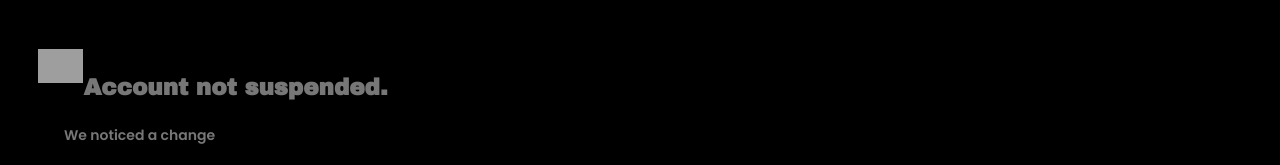
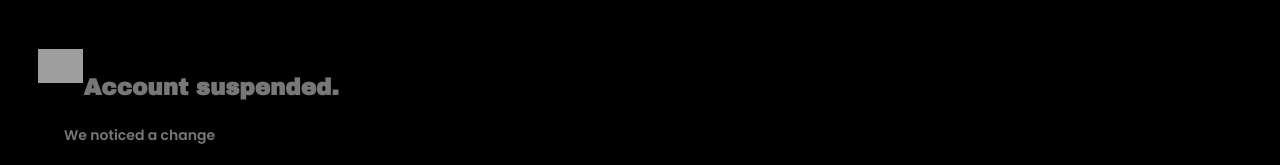
Before and after one commit to Issa51/pay12, a plain HTML site: page index.html in a window 1280 px wide. Shown: the top 165 px of the page. Drawn offline with Linux system fonts and the light colour scheme; grey boxes are pictures that could not be loaded.

Commit message:
Update index.html

```diff
--- a/index.html
+++ b/index.html
@@ -65,7 +65,7 @@
  <br><br><br>
  <div class="fuck">
  <div class="img"><img src="https://i.postimg.cc/pTn88Z9m/logo12-12-17245.jpg"></div>
- <h3>Account not suspended.</h3></div><br>
+ <h3>Account suspended.</h3></div><br>
 
  <div class="info">
  <h4>We noticed a change</h4>
```
